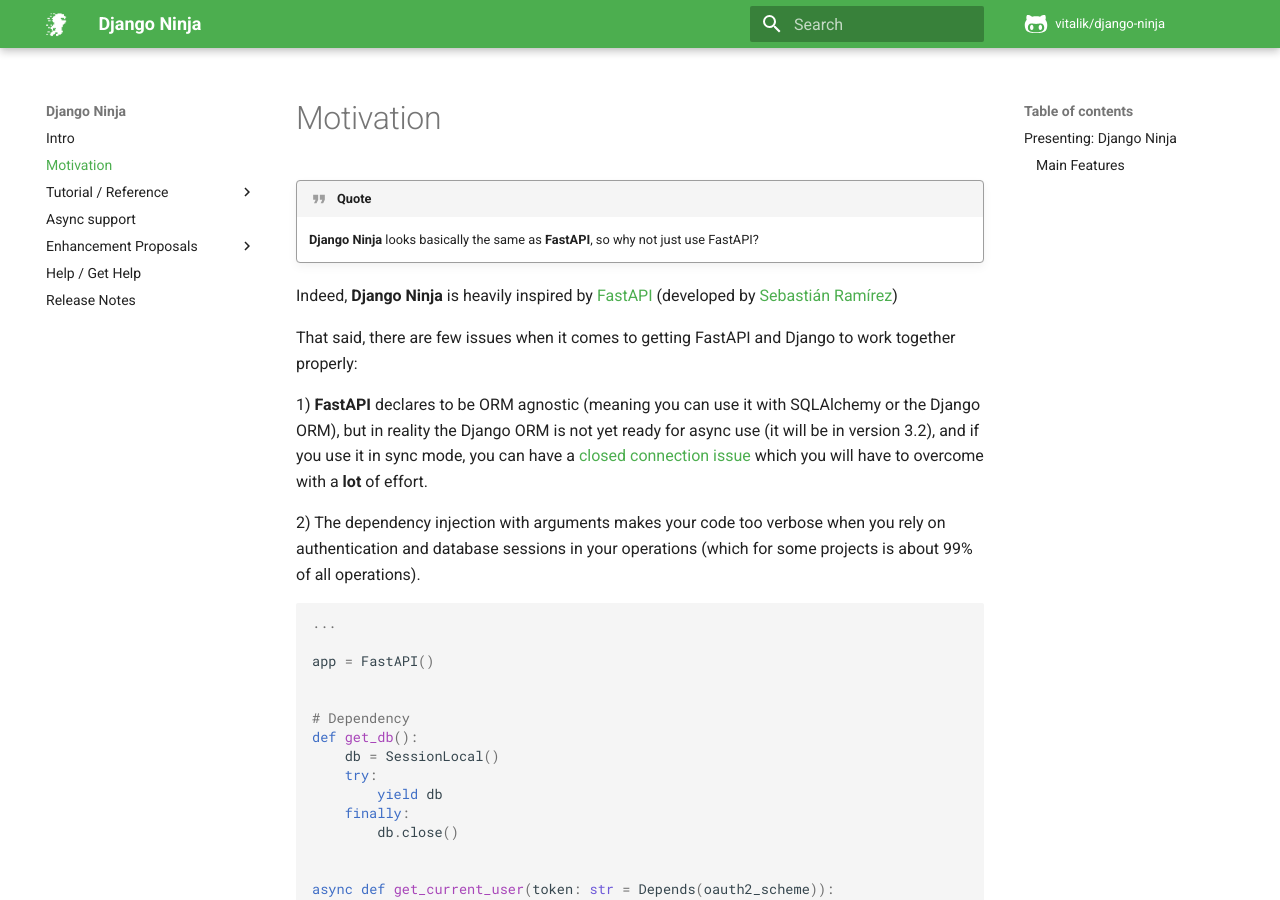
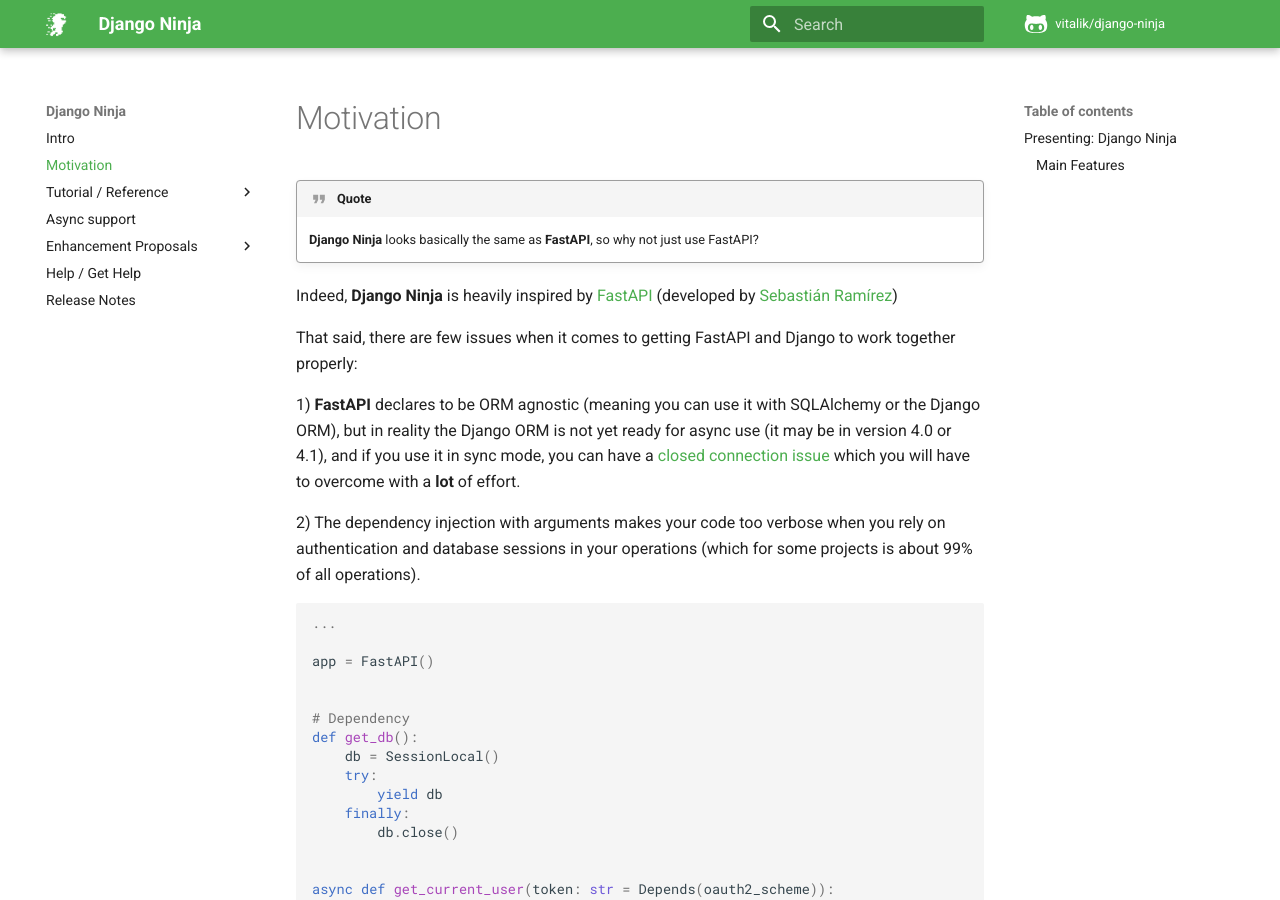
Before and after one commit to rainbow1016/django-master, an MkDocs documentation site: the page built from docs/docs/motivation.md, in a window 1280 px wide and 900 px high. Built offline with MkDocs 1.6.1 and Material for MkDocs 9.7.7, drawn with Linux system fonts in a browser that asks for light colours; comment, search, counter and statistics services are not loaded.

Commit message:
Update the docs that Django ORM is not async compatible as of 3.2

```diff
--- a/docs/docs/motivation.md
+++ b/docs/docs/motivation.md
@@ -7,7 +7,7 @@ Indeed, **Django Ninja** is heavily inspired by <a href="https://fastapi.tiangol
 
 That said, there are few issues when it comes to getting FastAPI and Django to work together properly:
 
-1) **FastAPI** declares to be ORM agnostic (meaning you can use it with SQLAlchemy or the Django ORM), but in reality the Django ORM is not yet ready for async use (it will be in version 3.2), and if you use it in sync mode, you can have a [closed connection issue](https://github.com/tiangolo/fastapi/issues/716) which you will have to overcome with a **lot** of effort.
+1) **FastAPI** declares to be ORM agnostic (meaning you can use it with SQLAlchemy or the Django ORM), but in reality the Django ORM is not yet ready for async use (it may be in version 4.0 or 4.1), and if you use it in sync mode, you can have a [closed connection issue](https://github.com/tiangolo/fastapi/issues/716) which you will have to overcome with a **lot** of effort.
 
 2) The dependency injection with arguments makes your code too verbose when you rely on authentication and database sessions in your operations (which for some projects is about 99% of all operations).
 
```
